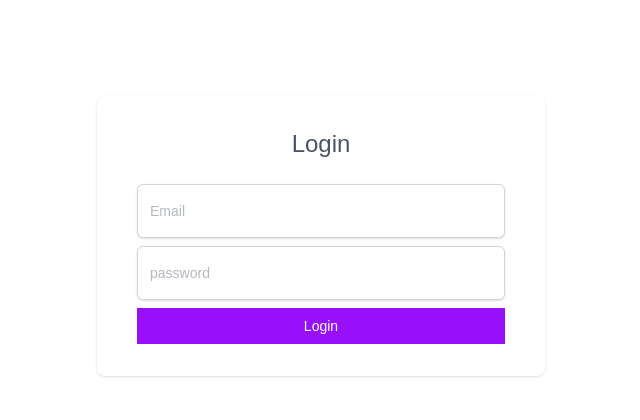
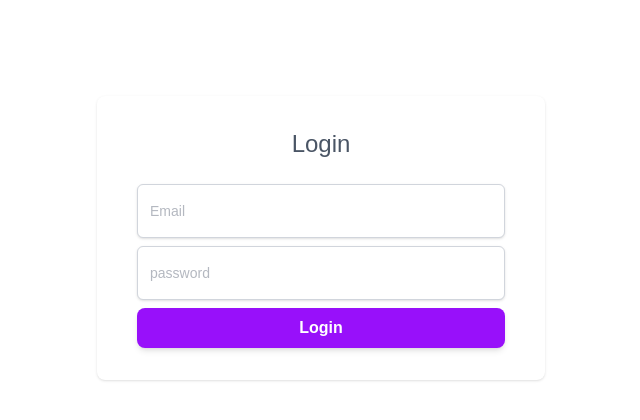
Before and after one commit to Dare187/backend__system, a Next.js app: page /login in a window 1280 px wide. Shown: the top 420 px of the page, without its empty margins (319-959 px from the left). Built offline with nearby package versions, Linux system fonts and the light colour scheme.

Commit message:
update project

```diff
--- a/app/login/page.js
+++ b/app/login/page.js
@@ -11,10 +11,11 @@
             password: ''
         });
 
-            const handleSubmit = async (e) =>{
-        e.preventDefault();
-        console.log('form submitted'); // add this
-        console.log(data);             // add this
+        const handleSubmit = async (e) =>{
+            e.preventDefault();
+
+            console.log('form submitted'); // add this
+            console.log(data);             // add this
 
         const { email, password } = data;
 
@@ -76,7 +77,7 @@
                 </div>
             <button
     type="submit"
-    className='py-2 px-4 bg-purple-600 hover:bg-purple-700 focus:ring-purple-500 focus:ring-offset-purple-200 text-white w-full transition ease-in duration-200 text-sm'
+    className='py-2 px-4 bg-purple-600 hover:bg-purple-700 focus:ring-purple-500 focus:ring-offset-purple-200 text-white w-full transition ease-in duration-200  text-center text-base font-semibold shadow-md focus:outline-none focus:ring-2 focus:ring-offset-2 rounded-lg'
 >
     Login
 </button>
```
